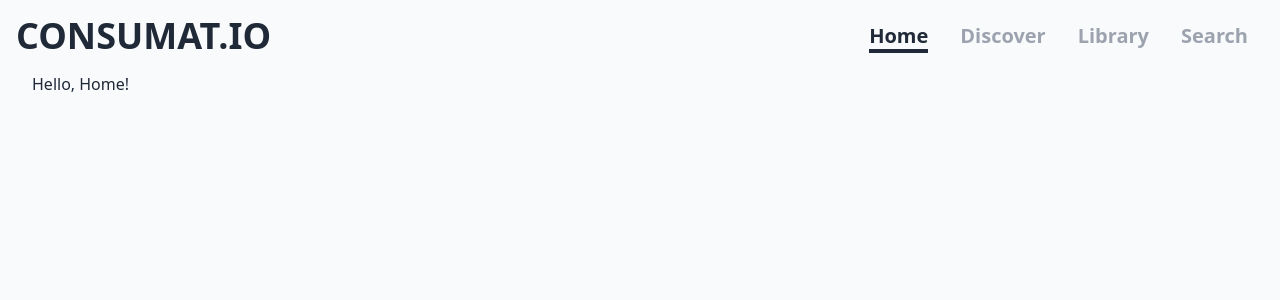
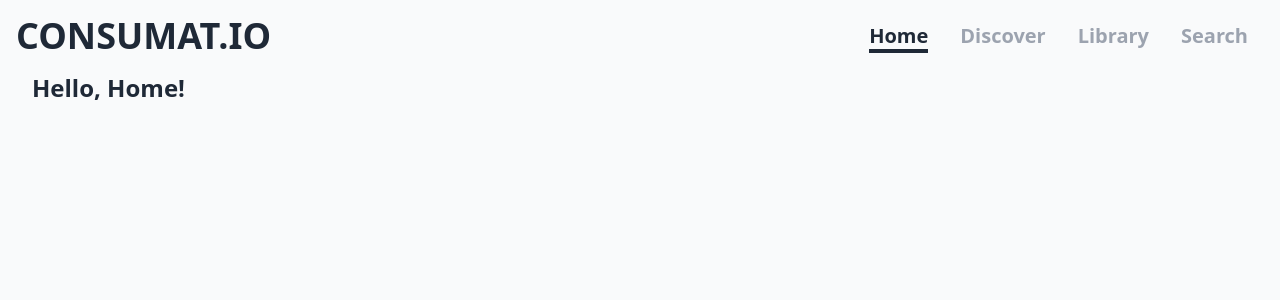
Before and after one commit to pojntfx/consumat.io-frontend, a Next.js app: page / in a window 1280 px wide. Shown: the top 300 px of the page. Built offline with nearby package versions, Linux system fonts and the light colour scheme; no server answers.

Commit message:
feat: Define global styles for h1, h2 and h3

```diff
--- a/styles/globals.css
+++ b/styles/globals.css
@@ -6,3 +6,18 @@ body {
   @apply bg-gray-50;
   @apply text-gray-800;
 }
+
+h1 {
+  @apply text-4xl;
+  @apply font-black;
+}
+
+h2 {
+  @apply text-2xl;
+  @apply font-black;
+}
+
+h3 {
+  @apply text-xl;
+  @apply font-black;
+}
```
